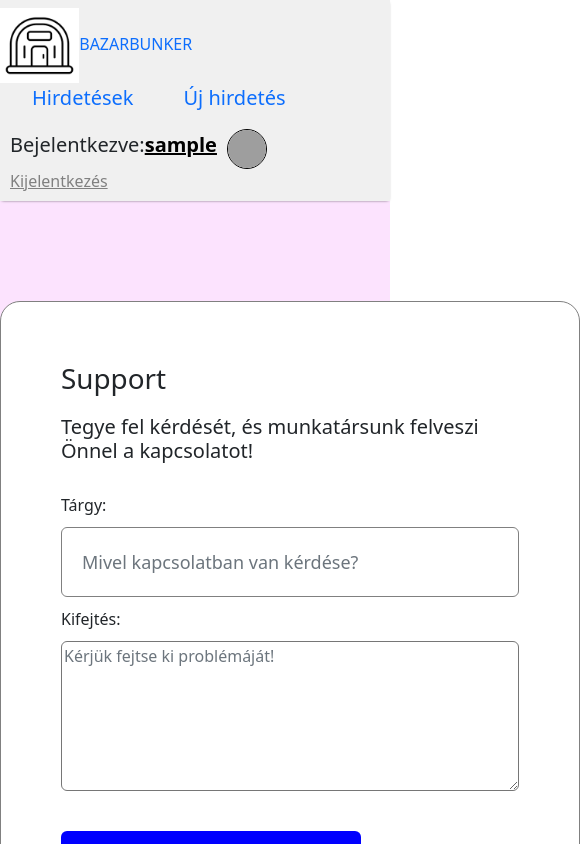
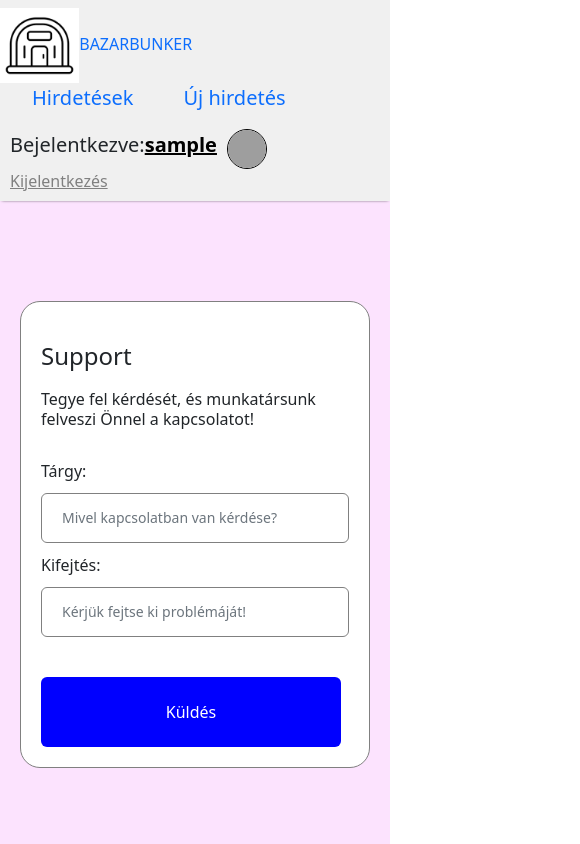
Before and after one commit to farkaslevente/14AA-D-BazarBunker, a React (Create React App) app in the folder frontend_new/: page /support in a window 390 px wide. Shown: the top 844 px of the page, 580 px wide, since content can reach past the window. Built offline with nearby package versions, Linux system fonts and the light colour scheme; sample sign-in values are in the browser's storage; grey boxes are pictures that could not be loaded.

Commit message:
SupportPage is responsive

```diff
--- a/frontend_new/src/Pages/CSS/SupportPage.css
+++ b/frontend_new/src/Pages/CSS/SupportPage.css
@@ -2,12 +2,15 @@
   width: 100%;
   height: 100%;
   background: #fce3fe;
+  padding-left: 20px;
+  padding-right: 20px;
   padding-top: 100px;
   padding-bottom: 100px;
 }
 
 .support-container {
-  width: 580px;
+  width: 100%;
+  max-width: 580px;
   height: fit-content;
   background: white;
   margin: auto;
@@ -35,7 +38,6 @@
   outline: none;
   color: black;
   font-size: 18px;
-
 }
 
 .support-container button {
@@ -50,29 +52,25 @@
   cursor: pointer;
 }
 
-.support-signup {
-  margin-top: 20px;
-  color: black;
-  font-size: 18px;
-  font-weight: 500;
+@media screen and (max-width: 768px) {
+  .support-container {
+    padding: 20px;
   }
 
-.support-signup span {
-  color: blue;
-  font-weight: 600;
+  .support-container h1 {
+    font-size: 24px;
   }
 
-label {
-  font-weight: 500;
+  .support-container h5 {
+    font-size: 16px;
   }
 
-.errors {
-  background: red;
-  border: 1px solid red;
-  border-radius: 10px;
-  margin-top: 10px;
-  font-style: italic;
-  font-weight: 600;
-  margin-top: 10px;
-  text-align: center;
+  .support-container button {
+    font-size: 16px;
   }
+
+  .support-fields input {
+    height: 50px;
+    font-size: 14px;
+  }
+}
--- a/frontend_new/src/Pages/SupportPage.jsx
+++ b/frontend_new/src/Pages/SupportPage.jsx
@@ -43,7 +43,7 @@ export const SupportPage = () => {
                         <input className='rounded' type="text" id='title' autoComplete='off' required placeholder='Mivel kapcsolatban van kérdése?' value={title} onChange={(e) => setTitle(e.target.value)} />
 
                         <label htmlFor="question">Kifejtés:</label>
-                        <textarea rows={6} cols={10} maxLength={200} className='rounded' type="text" id='question' autoComplete='off' required placeholder='Kérjük fejtse ki problémáját!' value={message} onChange={(e) => setMessage(e.target.value)} />
+                        <input maxLength={200} className='rounded' type="text" id='question' autoComplete='off' required placeholder='Kérjük fejtse ki problémáját!' value={message} onChange={(e) => setMessage(e.target.value)} />
                     </div>
                     <div className="messages" style={{marginTop: '10px', textAlign: 'center'}}>
                         {successMessage && <p style={{color: 'green'}}>{successMessage}</p>}
```
Lines whose indentation alone changed are shown as unchanged.
